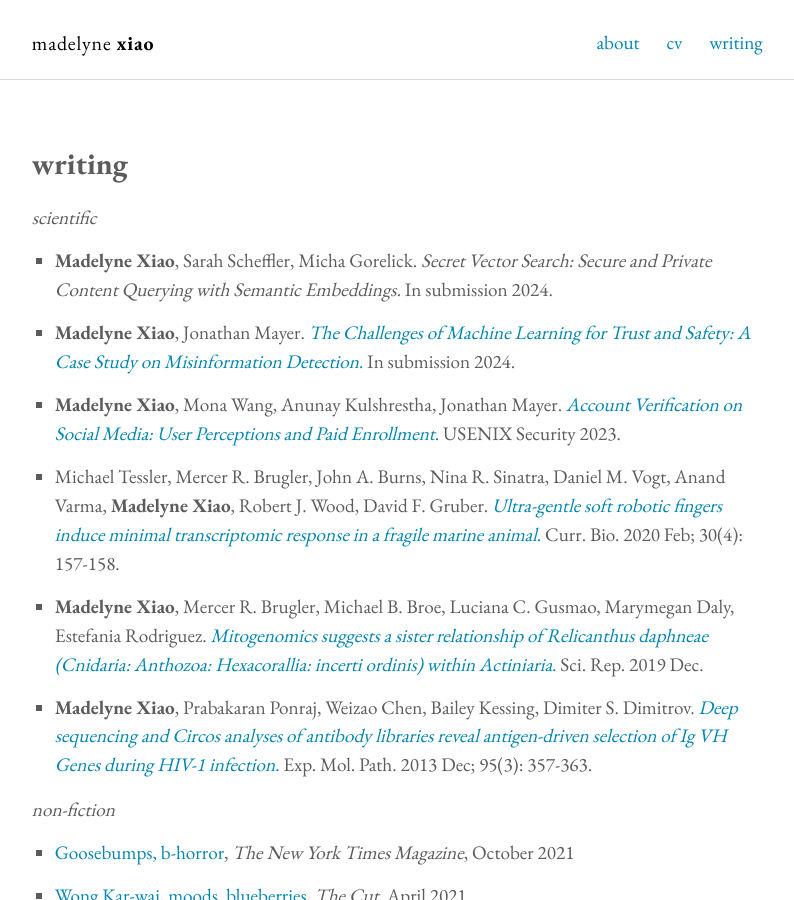
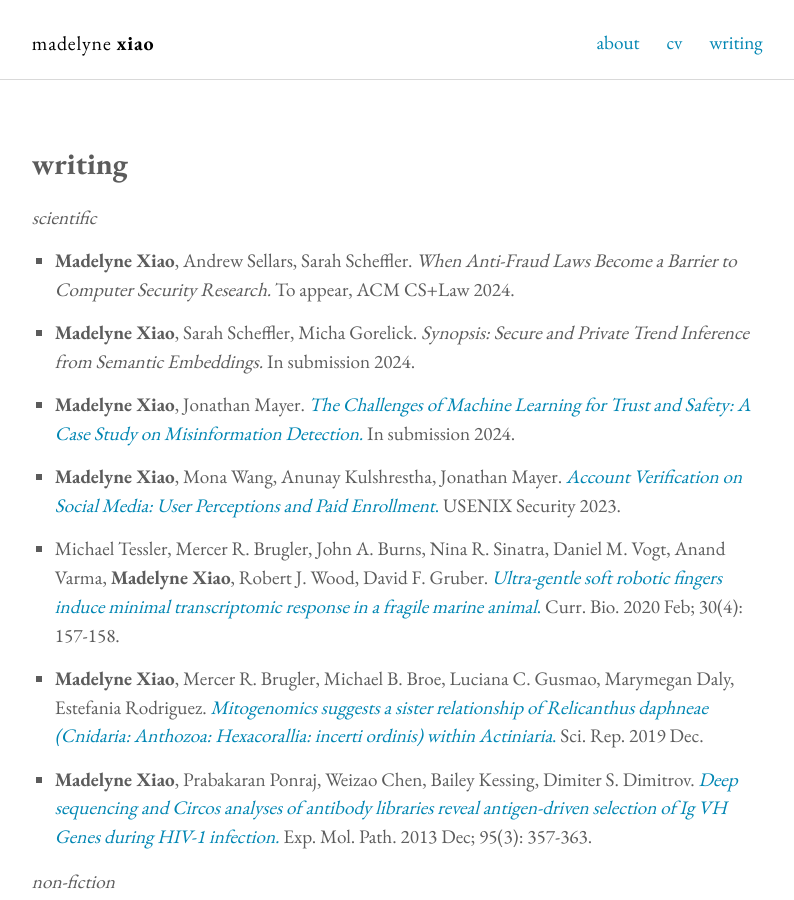
Before and after one commit to madelyne/madelyne.github.io, a Jekyll site: the page built from pubs.md, in a window 1280 px wide and 900 px high. Shown: the whole window, without its empty margins (237-1031 px from the left). Built offline with Jekyll 4.4.1, drawn with Linux system fonts in a browser that asks for light colours.

Commit message:
update pubs.md

```diff
--- a/pubs.md
+++ b/pubs.md
@@ -7,7 +7,9 @@ permalink: /writing/
 
 _scientific_
 
-- **Madelyne Xiao**, Sarah Scheffler, Micha Gorelick. _Secret Vector Search: Secure and Private Content Querying with Semantic Embeddings._ In submission 2024.
+- **Madelyne Xiao**, Andrew Sellars, Sarah Scheffler. _When Anti-Fraud Laws Become a Barrier to Computer Security Research._ To appear, ACM CS+Law 2024.
+
+- **Madelyne Xiao**, Sarah Scheffler, Micha Gorelick. _Synopsis: Secure and Private Trend Inference from Semantic Embeddings._ In submission 2024.
 
 - **Madelyne Xiao**, Jonathan Mayer. [_The Challenges of Machine Learning for Trust and Safety: A Case Study on Misinformation Detection._](https://arxiv.org/pdf/2308.12215.pdf) In submission 2024.
 
```
